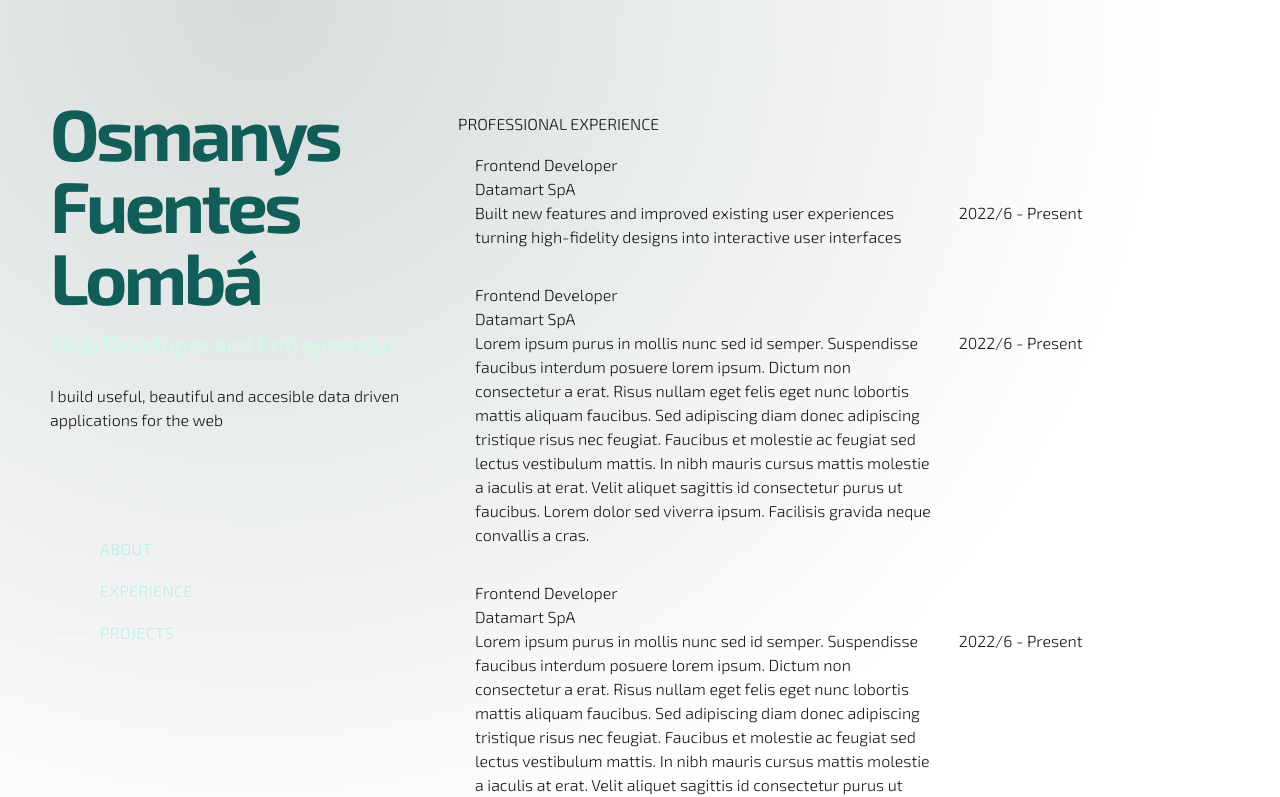
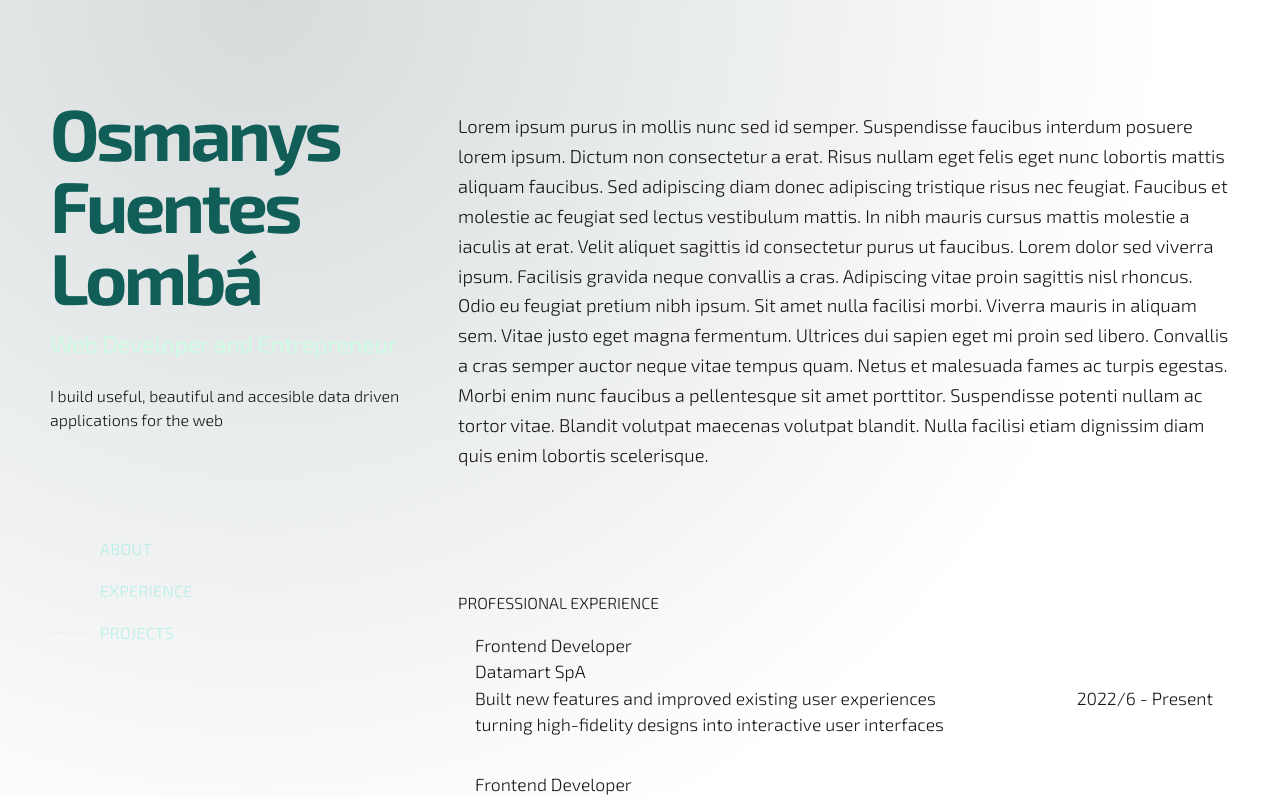
Before and after one commit to wonddark/wonddark.github.io, a Next.js app: page / in a window 1280 px wide. Shown: the top 797 px of the page. Built offline with nearby package versions, Linux system fonts and the light colour scheme.

Commit message:
Small changes in styles

```diff
--- a/src/app/Experiences.tsx
+++ b/src/app/Experiences.tsx
@@ -2,12 +2,12 @@ import experiences from "@/constants/experiences";
 
 const Experience = (item: (typeof experiences)[0]) => {
   return (
-    <li className="p-[17px] rounded-[7px] hover:bg-teal-200">
+    <li className="p-[17px] rounded-[7px] hover:bg-teal-800 cursor-pointer hover:text-teal-50 text-[1.1rem]">
       <p className="">{item.role}</p>
       <p>{item.company}</p>
-      <div className="grid grid-cols-[65%_35%]">
+      <div className="grid grid-cols-[70%_30%]">
         <div className="pr-4">{item.jobDescription}</div>
-        <div className="flex justify-between pl-1">
+        <div className="flex justify-end pl-1">
           <div>
             <span>{item.dateStart}</span> -{" "}
             <span>{!item.current ? item.dateEnd : "Present"}</span>
--- a/src/app/page.tsx
+++ b/src/app/page.tsx
@@ -25,7 +25,7 @@ export default function Home() {
           <a
             href="/cv-osmanys-fuentes-lombá-en-2023.pdf"
             download="cv-osmanys-fuentes-lombá-en-2023.pdf"
-            className="border border-teal-200 hover:border-transparent pres:border-teal-200 hover:bg-teal-800 text-teal-200 hover:text-teal-50 py-4 px-14 rounded-sm tracking-widest cursor-pointer"
+            className="border border-teal-200 hover:border-transparent hover:bg-teal-800 text-teal-200 hover:text-teal-50 py-4 px-14 rounded-sm tracking-widest cursor-pointer"
           >
             Download CV
           </a>
@@ -45,7 +45,10 @@ export default function Home() {
         </div>
       </div>
       <main className="col-span-full lg:col-span-8 flex flex-col gap-2">
-        {/*<div id="about">
+        <div
+          id="about"
+          className="pt-6 lg:pt-28 text-[1.15rem] leading-relaxed"
+        >
           <p>
             Lorem ipsum purus in mollis nunc sed id semper. Suspendisse faucibus
             interdum posuere lorem ipsum. Dictum non consectetur a erat. Risus
@@ -63,22 +66,10 @@ export default function Home() {
             a pellentesque sit amet porttitor. Suspendisse potenti nullam ac
             tortor vitae. Blandit volutpat maecenas volutpat blandit. Nulla
             facilisi etiam dignissim diam quis enim lobortis scelerisque.
-            Aliquet enim tortor at auctor urna nunc id cursus metus. Phasellus
-            faucibus scelerisque eleifend donec pretium vulputate. Enim ut
-            tellus elementum sagittis vitae et leo. Sem nulla pharetra diam sit
-            amet nisl suscipit adipiscing. Elementum integer enim neque volutpat
-            ac tincidunt vitae. Id leo in vitae turpis massa sed elementum.
-            Volutpat sed cras ornare arcu dui vivamus arcu felis. Suspendisse in
-            est ante in. Ut enim blandit volutpat maecenas volutpat blandit
-            aliquam etiam. Elit eget gravida cum sociis natoque. Aliquet
-            porttitor lacus luctus accumsan tortor posuere ac ut. Purus faucibus
-            ornare suspendisse sed. Fermentum posuere urna nec tincidunt
-            praesent semper feugiat nibh. Ac turpis egestas integer eget
-            aliquet.
           </p>
-        </div>*/}
+        </div>
         <Experiences />
-        {/*<div id="projects">
+        <div id="projects" className="pt-6 lg:pt-28">
           <ul>
             <li>
               Lorem ipsum purus in mollis nunc sed id semper. Suspendisse
@@ -87,28 +78,6 @@ export default function Home() {
               faucibus. Sed adipiscing diam donec adipiscing tristique risus nec
               feugiat. Faucibus et molestie ac feugiat sed lectus vestibulum
               mattis. In nibh mauris cursus mattis molestie a iaculis at erat.
-              Velit aliquet sagittis id consectetur purus ut faucibus. Lorem
-              dolor sed viverra ipsum. Facilisis gravida neque convallis a cras.
-              Adipiscing vitae proin sagittis nisl rhoncus. Odio eu feugiat
-              pretium nibh ipsum. Sit amet nulla facilisi morbi. Viverra mauris
-              in aliquam sem. Vitae justo eget magna fermentum. Ultrices dui
-              sapien eget mi proin sed libero. Convallis a cras semper auctor
-              neque vitae tempus quam. Netus et malesuada fames ac turpis
-              egestas. Morbi enim nunc faucibus a pellentesque sit amet
-              porttitor. Suspendisse potenti nullam ac tortor vitae. Blandit
-              volutpat maecenas volutpat blandit. Nulla facilisi etiam dignissim
-              diam quis enim lobortis scelerisque. Aliquet enim tortor at auctor
-              urna nunc id cursus metus. Phasellus faucibus scelerisque eleifend
-              donec pretium vulputate. Enim ut tellus elementum sagittis vitae
-              et leo. Sem nulla pharetra diam sit amet nisl suscipit adipiscing.
-              Elementum integer enim neque volutpat ac tincidunt vitae. Id leo
-              in vitae turpis massa sed elementum. Volutpat sed cras ornare arcu
-              dui vivamus arcu felis. Suspendisse in est ante in. Ut enim
-              blandit volutpat maecenas volutpat blandit aliquam etiam. Elit
-              eget gravida cum sociis natoque. Aliquet porttitor lacus luctus
-              accumsan tortor posuere ac ut. Purus faucibus ornare suspendisse
-              sed. Fermentum posuere urna nec tincidunt praesent semper feugiat
-              nibh. Ac turpis egestas integer eget aliquet.
             </li>
             <li>
               Lorem ipsum purus in mollis nunc sed id semper. Suspendisse
@@ -117,28 +86,6 @@ export default function Home() {
               faucibus. Sed adipiscing diam donec adipiscing tristique risus nec
               feugiat. Faucibus et molestie ac feugiat sed lectus vestibulum
               mattis. In nibh mauris cursus mattis molestie a iaculis at erat.
-              Velit aliquet sagittis id consectetur purus ut faucibus. Lorem
-              dolor sed viverra ipsum. Facilisis gravida neque convallis a cras.
-              Adipiscing vitae proin sagittis nisl rhoncus. Odio eu feugiat
-              pretium nibh ipsum. Sit amet nulla facilisi morbi. Viverra mauris
-              in aliquam sem. Vitae justo eget magna fermentum. Ultrices dui
-              sapien eget mi proin sed libero. Convallis a cras semper auctor
-              neque vitae tempus quam. Netus et malesuada fames ac turpis
-              egestas. Morbi enim nunc faucibus a pellentesque sit amet
-              porttitor. Suspendisse potenti nullam ac tortor vitae. Blandit
-              volutpat maecenas volutpat blandit. Nulla facilisi etiam dignissim
-              diam quis enim lobortis scelerisque. Aliquet enim tortor at auctor
-              urna nunc id cursus metus. Phasellus faucibus scelerisque eleifend
-              donec pretium vulputate. Enim ut tellus elementum sagittis vitae
-              et leo. Sem nulla pharetra diam sit amet nisl suscipit adipiscing.
-              Elementum integer enim neque volutpat ac tincidunt vitae. Id leo
-              in vitae turpis massa sed elementum. Volutpat sed cras ornare arcu
-              dui vivamus arcu felis. Suspendisse in est ante in. Ut enim
-              blandit volutpat maecenas volutpat blandit aliquam etiam. Elit
-              eget gravida cum sociis natoque. Aliquet porttitor lacus luctus
-              accumsan tortor posuere ac ut. Purus faucibus ornare suspendisse
-              sed. Fermentum posuere urna nec tincidunt praesent semper feugiat
-              nibh. Ac turpis egestas integer eget aliquet.
             </li>
             <li>
               Lorem ipsum purus in mollis nunc sed id semper. Suspendisse
@@ -147,28 +94,6 @@ export default function Home() {
               faucibus. Sed adipiscing diam donec adipiscing tristique risus nec
               feugiat. Faucibus et molestie ac feugiat sed lectus vestibulum
               mattis. In nibh mauris cursus mattis molestie a iaculis at erat.
-              Velit aliquet sagittis id consectetur purus ut faucibus. Lorem
-              dolor sed viverra ipsum. Facilisis gravida neque convallis a cras.
-              Adipiscing vitae proin sagittis nisl rhoncus. Odio eu feugiat
-              pretium nibh ipsum. Sit amet nulla facilisi morbi. Viverra mauris
-              in aliquam sem. Vitae justo eget magna fermentum. Ultrices dui
-              sapien eget mi proin sed libero. Convallis a cras semper auctor
-              neque vitae tempus quam. Netus et malesuada fames ac turpis
-              egestas. Morbi enim nunc faucibus a pellentesque sit amet
-              porttitor. Suspendisse potenti nullam ac tortor vitae. Blandit
-              volutpat maecenas volutpat blandit. Nulla facilisi etiam dignissim
-              diam quis enim lobortis scelerisque. Aliquet enim tortor at auctor
-              urna nunc id cursus metus. Phasellus faucibus scelerisque eleifend
-              donec pretium vulputate. Enim ut tellus elementum sagittis vitae
-              et leo. Sem nulla pharetra diam sit amet nisl suscipit adipiscing.
-              Elementum integer enim neque volutpat ac tincidunt vitae. Id leo
-              in vitae turpis massa sed elementum. Volutpat sed cras ornare arcu
-              dui vivamus arcu felis. Suspendisse in est ante in. Ut enim
-              blandit volutpat maecenas volutpat blandit aliquam etiam. Elit
-              eget gravida cum sociis natoque. Aliquet porttitor lacus luctus
-              accumsan tortor posuere ac ut. Purus faucibus ornare suspendisse
-              sed. Fermentum posuere urna nec tincidunt praesent semper feugiat
-              nibh. Ac turpis egestas integer eget aliquet.
             </li>
             <li>
               Lorem ipsum purus in mollis nunc sed id semper. Suspendisse
@@ -177,28 +102,6 @@ export default function Home() {
               faucibus. Sed adipiscing diam donec adipiscing tristique risus nec
               feugiat. Faucibus et molestie ac feugiat sed lectus vestibulum
               mattis. In nibh mauris cursus mattis molestie a iaculis at erat.
-              Velit aliquet sagittis id consectetur purus ut faucibus. Lorem
-              dolor sed viverra ipsum. Facilisis gravida neque convallis a cras.
-              Adipiscing vitae proin sagittis nisl rhoncus. Odio eu feugiat
-              pretium nibh ipsum. Sit amet nulla facilisi morbi. Viverra mauris
-              in aliquam sem. Vitae justo eget magna fermentum. Ultrices dui
-              sapien eget mi proin sed libero. Convallis a cras semper auctor
-              neque vitae tempus quam. Netus et malesuada fames ac turpis
-              egestas. Morbi enim nunc faucibus a pellentesque sit amet
-              porttitor. Suspendisse potenti nullam ac tortor vitae. Blandit
-              volutpat maecenas volutpat blandit. Nulla facilisi etiam dignissim
-              diam quis enim lobortis scelerisque. Aliquet enim tortor at auctor
-              urna nunc id cursus metus. Phasellus faucibus scelerisque eleifend
-              donec pretium vulputate. Enim ut tellus elementum sagittis vitae
-              et leo. Sem nulla pharetra diam sit amet nisl suscipit adipiscing.
-              Elementum integer enim neque volutpat ac tincidunt vitae. Id leo
-              in vitae turpis massa sed elementum. Volutpat sed cras ornare arcu
-              dui vivamus arcu felis. Suspendisse in est ante in. Ut enim
-              blandit volutpat maecenas volutpat blandit aliquam etiam. Elit
-              eget gravida cum sociis natoque. Aliquet porttitor lacus luctus
-              accumsan tortor posuere ac ut. Purus faucibus ornare suspendisse
-              sed. Fermentum posuere urna nec tincidunt praesent semper feugiat
-              nibh. Ac turpis egestas integer eget aliquet.
             </li>
             <li>
               Lorem ipsum purus in mollis nunc sed id semper. Suspendisse
@@ -207,31 +110,25 @@ export default function Home() {
               faucibus. Sed adipiscing diam donec adipiscing tristique risus nec
               feugiat. Faucibus et molestie ac feugiat sed lectus vestibulum
               mattis. In nibh mauris cursus mattis molestie a iaculis at erat.
-              Velit aliquet sagittis id consectetur purus ut faucibus. Lorem
-              dolor sed viverra ipsum. Facilisis gravida neque convallis a cras.
-              Adipiscing vitae proin sagittis nisl rhoncus. Odio eu feugiat
-              pretium nibh ipsum. Sit amet nulla facilisi morbi. Viverra mauris
-              in aliquam sem. Vitae justo eget magna fermentum. Ultrices dui
-              sapien eget mi proin sed libero. Convallis a cras semper auctor
-              neque vitae tempus quam. Netus et malesuada fames ac turpis
-              egestas. Morbi enim nunc faucibus a pellentesque sit amet
-              porttitor. Suspendisse potenti nullam ac tortor vitae. Blandit
-              volutpat maecenas volutpat blandit. Nulla facilisi etiam dignissim
-              diam quis enim lobortis scelerisque. Aliquet enim tortor at auctor
-              urna nunc id cursus metus. Phasellus faucibus scelerisque eleifend
-              donec pretium vulputate. Enim ut tellus elementum sagittis vitae
-              et leo. Sem nulla pharetra diam sit amet nisl suscipit adipiscing.
-              Elementum integer enim neque volutpat ac tincidunt vitae. Id leo
-              in vitae turpis massa sed elementum. Volutpat sed cras ornare arcu
-              dui vivamus arcu felis. Suspendisse in est ante in. Ut enim
-              blandit volutpat maecenas volutpat blandit aliquam etiam. Elit
-              eget gravida cum sociis natoque. Aliquet porttitor lacus luctus
-              accumsan tortor posuere ac ut. Purus faucibus ornare suspendisse
-              sed. Fermentum posuere urna nec tincidunt praesent semper feugiat
-              nibh. Ac turpis egestas integer eget aliquet.
+            </li>
+            <li>
+              Lorem ipsum purus in mollis nunc sed id semper. Suspendisse
+              faucibus interdum posuere lorem ipsum. Dictum non consectetur a
+              erat. Risus nullam eget felis eget nunc lobortis mattis aliquam
+              faucibus. Sed adipiscing diam donec adipiscing tristique risus nec
+              feugiat. Faucibus et molestie ac feugiat sed lectus vestibulum
+              mattis. In nibh mauris cursus mattis molestie a iaculis at erat.
+            </li>
+            <li>
+              Lorem ipsum purus in mollis nunc sed id semper. Suspendisse
+              faucibus interdum posuere lorem ipsum. Dictum non consectetur a
+              erat. Risus nullam eget felis eget nunc lobortis mattis aliquam
+              faucibus. Sed adipiscing diam donec adipiscing tristique risus nec
+              feugiat. Faucibus et molestie ac feugiat sed lectus vestibulum
+              mattis. In nibh mauris cursus mattis molestie a iaculis at erat.
             </li>
           </ul>
-        </div>*/}
+        </div>
       </main>
     </div>
   );
```
